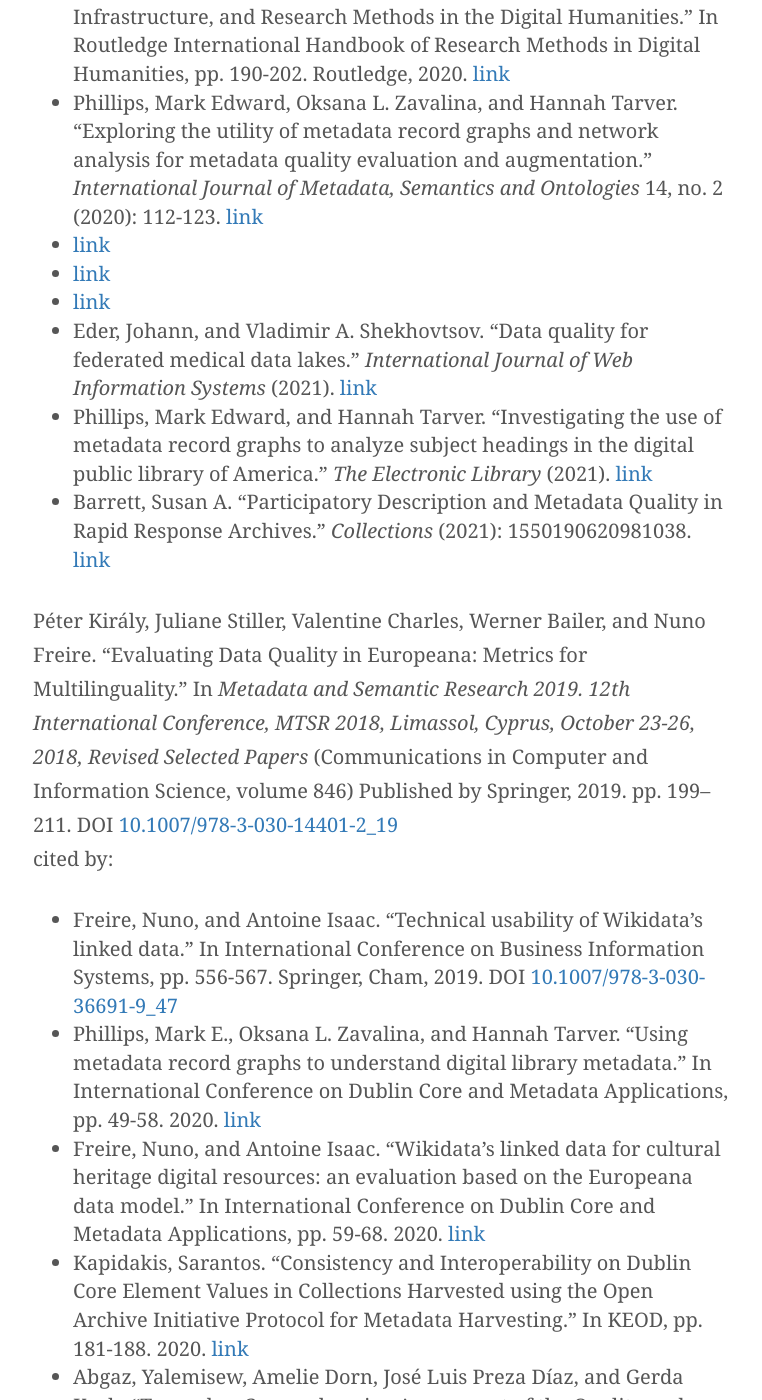
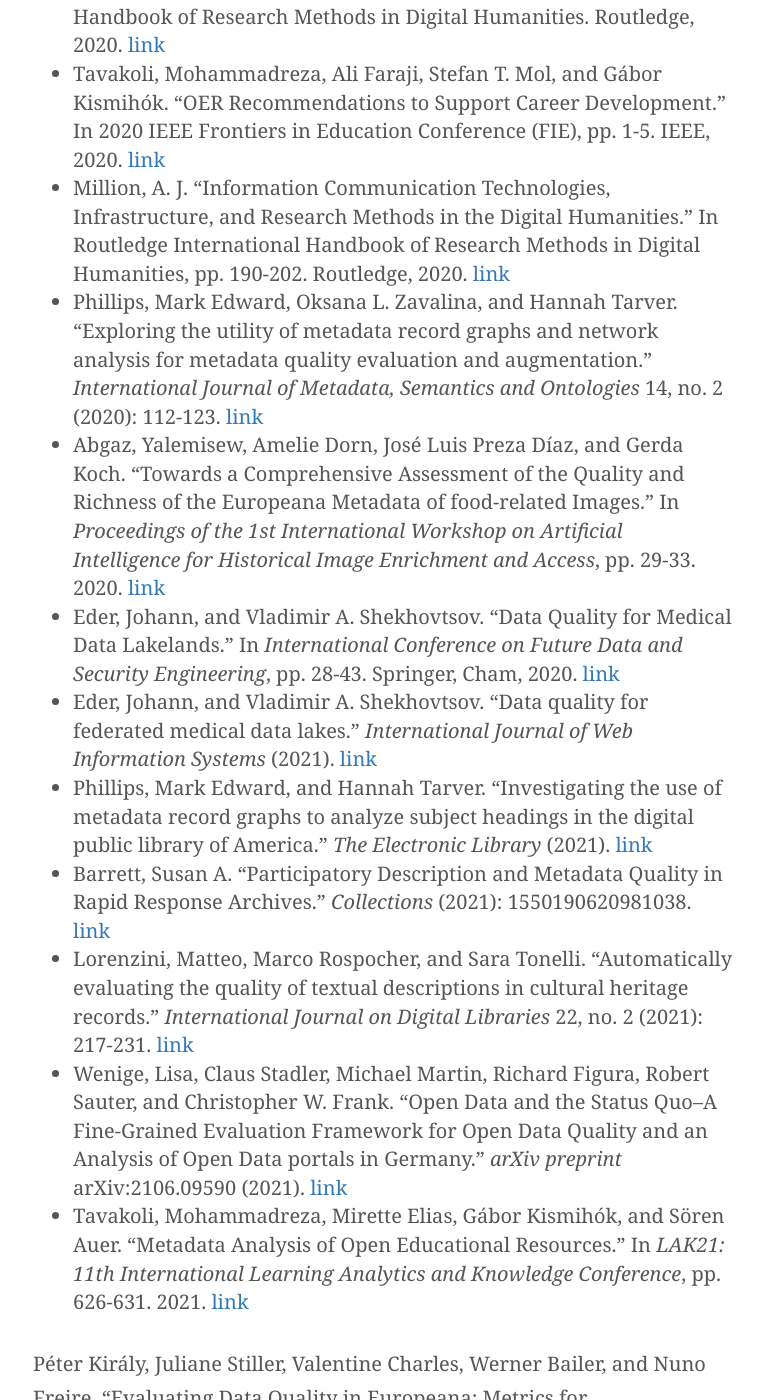
Before and after one commit to pkiraly/pkiraly.github.io, a Jekyll site: the page built from about.md, in a window 1280 px wide and 1400 px high, scrolled down 4053 px. Shown: the whole window, without its empty margins (257-1019 px from the left). Built offline with Jekyll 4.4.1, drawn with Linux system fonts in a browser that asks for light colours; nearby versions of some CDN libraries; some web fonts are replaced; comment, search, counter and statistics services are not loaded; some of the changed text lies outside the part shown.

Commit message:
Add citation

```diff
--- a/about.md
+++ b/about.md
@@ -52,18 +52,23 @@
 
 Péter Király and Marco Büchler. “Measuring completeness as metadata quality metric in Europeana.” In *2018 IEEE International Conference on Big Data (Big Data).* Published by IEEE, 2019. pp. 2711–2720. DOI [10.1109/BigData.2018.8622487](https://doi.org/10.1109/BigData.2018.8622487)<br/>
 cited by:<br/>
+ * Khan, Nadim Akhtar, S. M. Shafi, and Humma Ahangar. "Digitization of cultural heritage: Global initiatives, opportunities and challenges." Journal of Cases on Information Technology (JCIT) 20, no. 4 (2018): 1-16. [link](https://www.igi-global.com/article/digitization-of-cultural-heritage/212621)
+ * Lee, Jongwook. "Analysis and Suggestions of Digital Heritage Policy." Journal of The Korea Society of Computer and Information 24, no. 10 (2019): 71-78. [link](https://www.koreascience.or.kr/article/JAKO201931765018680.page)
+ * Freire, Klara Martha Wanderley. "A curadoria digital nas instituições culturais: possibilidades de reuso de dados de Arte." (2019). [link](https://repositorio.ibict.br/handle/123456789/1050)
+ * Pajari, Jussi. "Tutkimusaineistojen metatiedot: Metatietojen laatu data-ja metatietoarkistoissa." Master's thesis, 2019. [link](https://trepo.tuni.fi/handle/10024/120079)
  * Tavakoli, Mohammadreza, Mirette Elias, Gábor Kismihók, and Sören Auer. "Quality prediction of open educational resources a metadata-based approach." In 2020 IEEE 20th International Conference on Advanced Learning Technologies (ICALT), pp. 29-31. IEEE, 2020. [link](https://ieeexplore.ieee.org/abstract/document/9155928/)
- * Khan, Nadim Akhtar, S. M. Shafi, and Humma Ahangar. "Digitization of cultural heritage: Global initiatives, opportunities and challenges." Journal of Cases on Information Technology (JCIT) 20, no. 4 (2018): 1-16. [link](https://www.igi-global.com/article/digitization-of-cultural-heritage/212621)
  * Schuster, Kristen, and Stuart Dunn, eds. Routledge International Handbook of Research Methods in Digital Humanities. Routledge, 2020. [link](https://books.google.com/books?hl=en&lr=&id=VmLyDwAAQBAJ&oi=fnd&pg=PT7&ots=3VJbMtiXVc&sig=KwdribufDLXFuw33mYcCOXbkK-Y)
  * Tavakoli, Mohammadreza, Ali Faraji, Stefan T. Mol, and Gábor Kismihók. "OER Recommendations to Support Career Development." In 2020 IEEE Frontiers in Education Conference (FIE), pp. 1-5. IEEE, 2020. [link](https://ieeexplore.ieee.org/abstract/document/9274175/)
  * Million, A. J. "Information Communication Technologies, Infrastructure, and Research Methods in the Digital Humanities." In Routledge International Handbook of Research Methods in Digital Humanities, pp. 190-202. Routledge, 2020. [link](https://www.taylorfrancis.com/chapters/edit/10.4324/9780429777028-15/information-communication-technologies-infrastructure-research-methods-digital-humanities-million)
  * Phillips, Mark Edward, Oksana L. Zavalina, and Hannah Tarver. "Exploring the utility of metadata record graphs and network analysis for metadata quality evaluation and augmentation." _International Journal of Metadata, Semantics and Ontologies_ 14, no. 2 (2020): 112-123. [link](https://www.inderscienceonline.com/doi/abs/10.1504/IJMSO.2020.108326)
- * [link]()
- * [link]()
- * [link]()
+ * Abgaz, Yalemisew, Amelie Dorn, José Luis Preza Díaz, and Gerda Koch. "Towards a Comprehensive Assessment of the Quality and Richness of the Europeana Metadata of food-related Images." In _Proceedings of the 1st International Workshop on Artificial Intelligence for Historical Image Enrichment and Access_, pp. 29-33. 2020. [link](https://www.aclweb.org/anthology/2020.ai4hi-1.5/)
+ * Eder, Johann, and Vladimir A. Shekhovtsov. "Data Quality for Medical Data Lakelands." In _International Conference on Future Data and Security Engineering_, pp. 28-43. Springer, Cham, 2020. [link](https://link.springer.com/chapter/10.1007/978-3-030-63924-2_2)
  * Eder, Johann, and Vladimir A. Shekhovtsov. "Data quality for federated medical data lakes." _International Journal of Web Information Systems_ (2021). [link](https://www.emerald.com/insight/content/doi/10.1108/IJWIS-03-2021-0026/full/html)
  * Phillips, Mark Edward, and Hannah Tarver. "Investigating the use of metadata record graphs to analyze subject headings in the digital public library of America." _The Electronic Library_ (2021). [link](https://www.emerald.com/insight/content/doi/10.1108/EL-11-2020-0317/full/html)
  * Barrett, Susan A. "Participatory Description and Metadata Quality in Rapid Response Archives." _Collections_ (2021): 1550190620981038. [link](https://journals.sagepub.com/doi/abs/10.1177/1550190620981038)
+ * Lorenzini, Matteo, Marco Rospocher, and Sara Tonelli. "Automatically evaluating the quality of textual descriptions in cultural heritage records." _International Journal on Digital Libraries_ 22, no. 2 (2021): 217-231. [link](https://link.springer.com/article/10.1007/s00799-021-00302-1)
+ * Wenige, Lisa, Claus Stadler, Michael Martin, Richard Figura, Robert Sauter, and Christopher W. Frank. "Open Data and the Status Quo--A Fine-Grained Evaluation Framework for Open Data Quality and an Analysis of Open Data portals in Germany." _arXiv preprint_ arXiv:2106.09590 (2021). [link](https://arxiv.org/abs/2106.09590)
+ * Tavakoli, Mohammadreza, Mirette Elias, Gábor Kismihók, and Sören Auer. "Metadata Analysis of Open Educational Resources." In _LAK21: 11th International Learning Analytics and Knowledge Conference_, pp. 626-631. 2021. [link](https://dl.acm.org/doi/abs/10.1145/3448139.3448208)
 
 Péter Király, Juliane Stiller, Valentine Charles, Werner Bailer, and Nuno Freire. “Evaluating Data Quality in Europeana: Metrics for Multilinguality.” In *Metadata and Semantic Research 2019. 12th International Conference, MTSR 2018, Limassol, Cyprus, October 23-26, 2018, Revised Selected Papers* (Communications in Computer and Information Science, volume 846) Published by Springer, 2019. pp. 199–211. DOI [10.1007/978-3-030-14401-2_19](https://doi.org/10.1007/978-3-030-14401-2_19)<br/>
 cited by:<br/>
```
